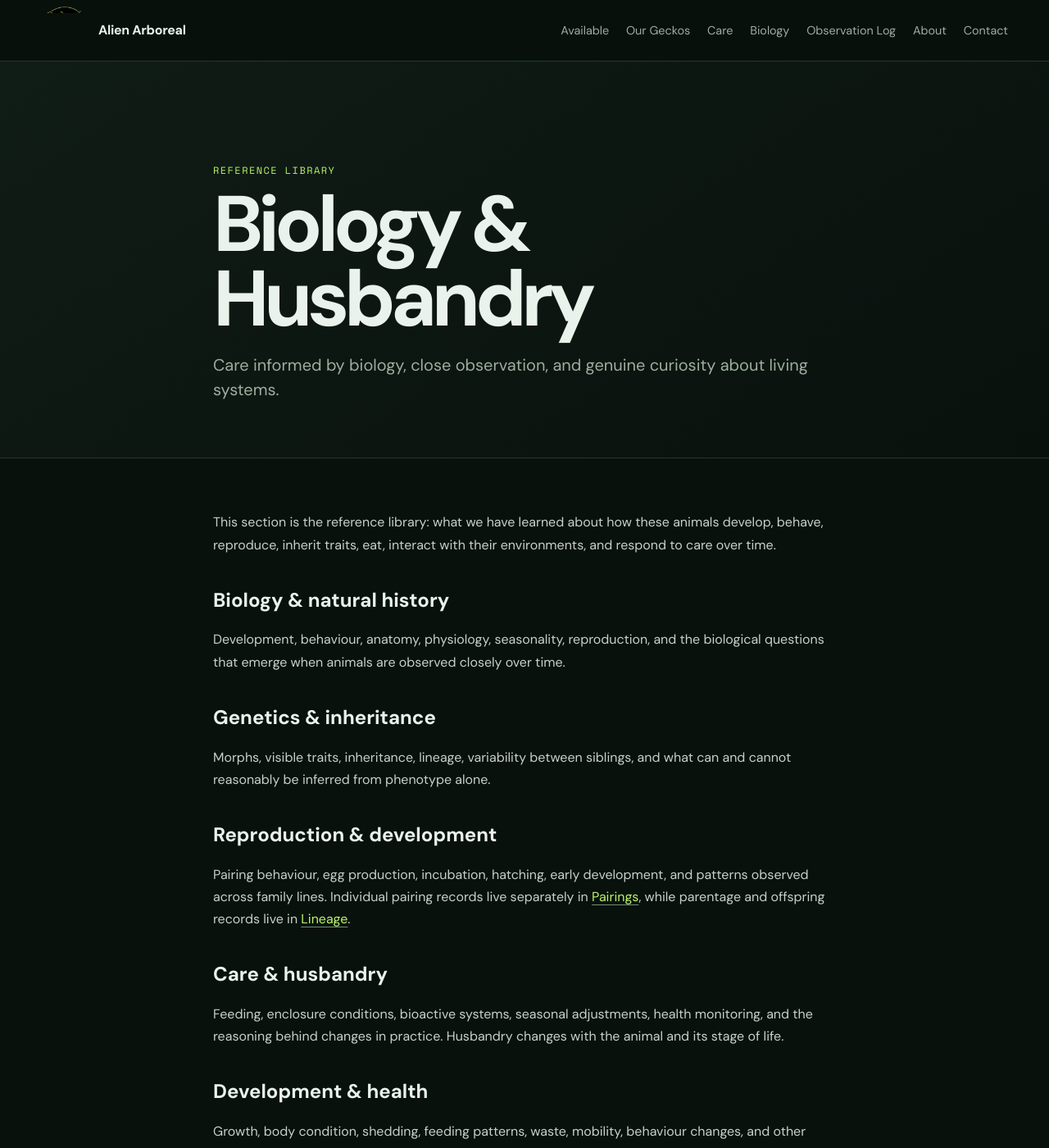
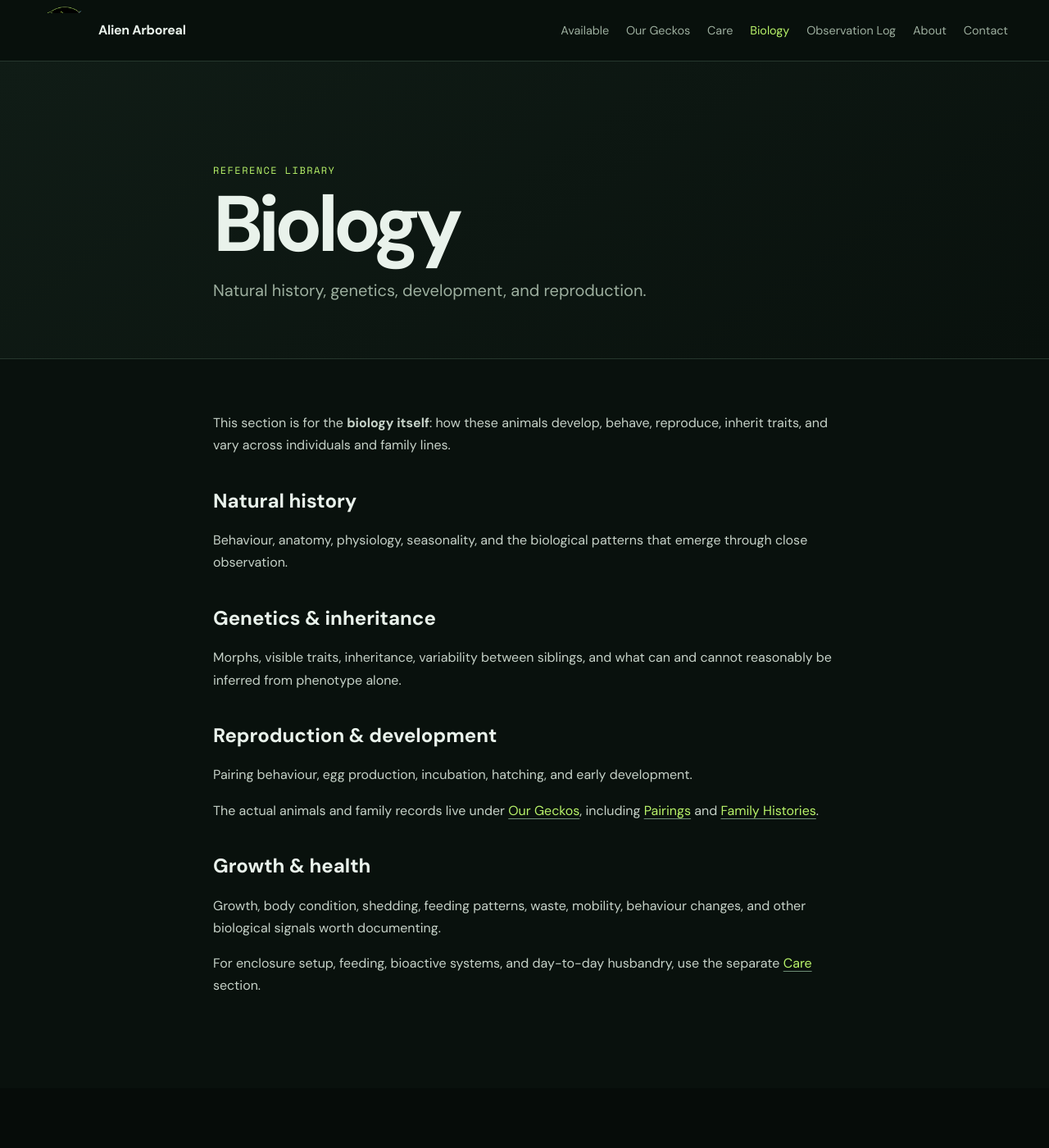
Before and after one commit to SavannahSidle/AlienArboreal, a Jekyll site: the page built from breeding-biology.md, in a window 1280 px wide and 1400 px high. Shown: the whole window at 82% size. Built offline with Jekyll 4.4.1, drawn with Linux system fonts in a browser that asks for light colours; some of the changed text lies outside the part shown.

Commit message:
Rename Biology section and separate it from Care

```diff
--- a/breeding-biology.md
+++ b/breeding-biology.md
@@ -1,33 +1,29 @@
 ---
 layout: page
-title: Biology & Husbandry
+title: Biology
 eyebrow: Reference library
-description: Care informed by biology, close observation, and genuine curiosity about living systems.
-permalink: /breeding-biology/
+description: Natural history, genetics, development, and reproduction.
+permalink: /biology/
 ---
 
-This section is the reference library: what we have learned about how these animals develop, behave, reproduce, inherit traits, eat, interact with their environments, and respond to care over time.
+This section is for the **biology itself**: how these animals develop, behave, reproduce, inherit traits, and vary across individuals and family lines.
 
-## Biology & natural history
+## Natural history
 
-Development, behaviour, anatomy, physiology, seasonality, reproduction, and the biological questions that emerge when animals are observed closely over time.
+Behaviour, anatomy, physiology, seasonality, and the biological patterns that emerge through close observation.
 
 ## Genetics & inheritance
 
-Morphs, visible traits, inheritance, lineage, variability between siblings, and what can and cannot reasonably be inferred from phenotype alone.
+Morphs, visible traits, inheritance, variability between siblings, and what can and cannot reasonably be inferred from phenotype alone.
 
 ## Reproduction & development
 
-Pairing behaviour, egg production, incubation, hatching, early development, and patterns observed across family lines. Individual pairing records live separately in [Pairings]({{ '/pairings/' | relative_url }}), while parentage and offspring records live in [Lineage]({{ '/lineage/' | relative_url }}).
+Pairing behaviour, egg production, incubation, hatching, and early development.
 
-## Care & husbandry
+The actual animals and family records live under [Our Geckos]({{ '/our-geckos/' | relative_url }}), including [Pairings]({{ '/pairings/' | relative_url }}) and [Family Histories]({{ '/lineage/' | relative_url }}).
 
-Feeding, enclosure conditions, bioactive systems, seasonal adjustments, health monitoring, and the reasoning behind changes in practice. Husbandry changes with the animal and its stage of life.
+## Growth & health
 
-## Development & health
+Growth, body condition, shedding, feeding patterns, waste, mobility, behaviour changes, and other biological signals worth documenting.
 
-Growth, body condition, shedding, feeding patterns, waste, mobility, behaviour changes, and other signals that help us notice when something has changed.
-
-## Observation-based learning
-
-The reference material here develops from husbandry, documented outcomes, outside research, and repeated observation. For dated events and raw field notes, visit the [Observation Log]({{ '/observations/' | relative_url }}).
+For enclosure setup, feeding, bioactive systems, and day-to-day husbandry, use the separate [Care]({{ '/care/' | relative_url }}) section.
```
